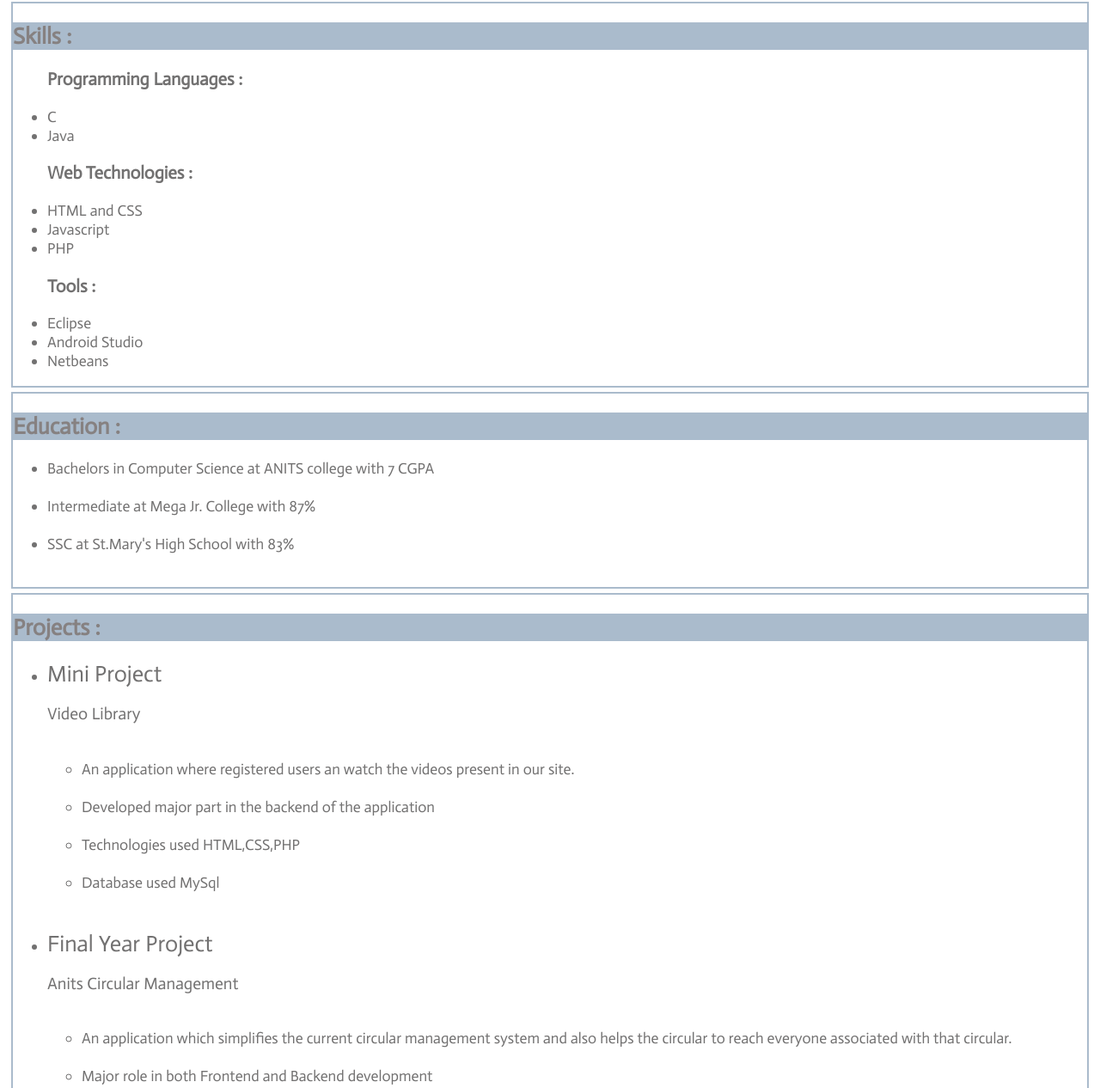
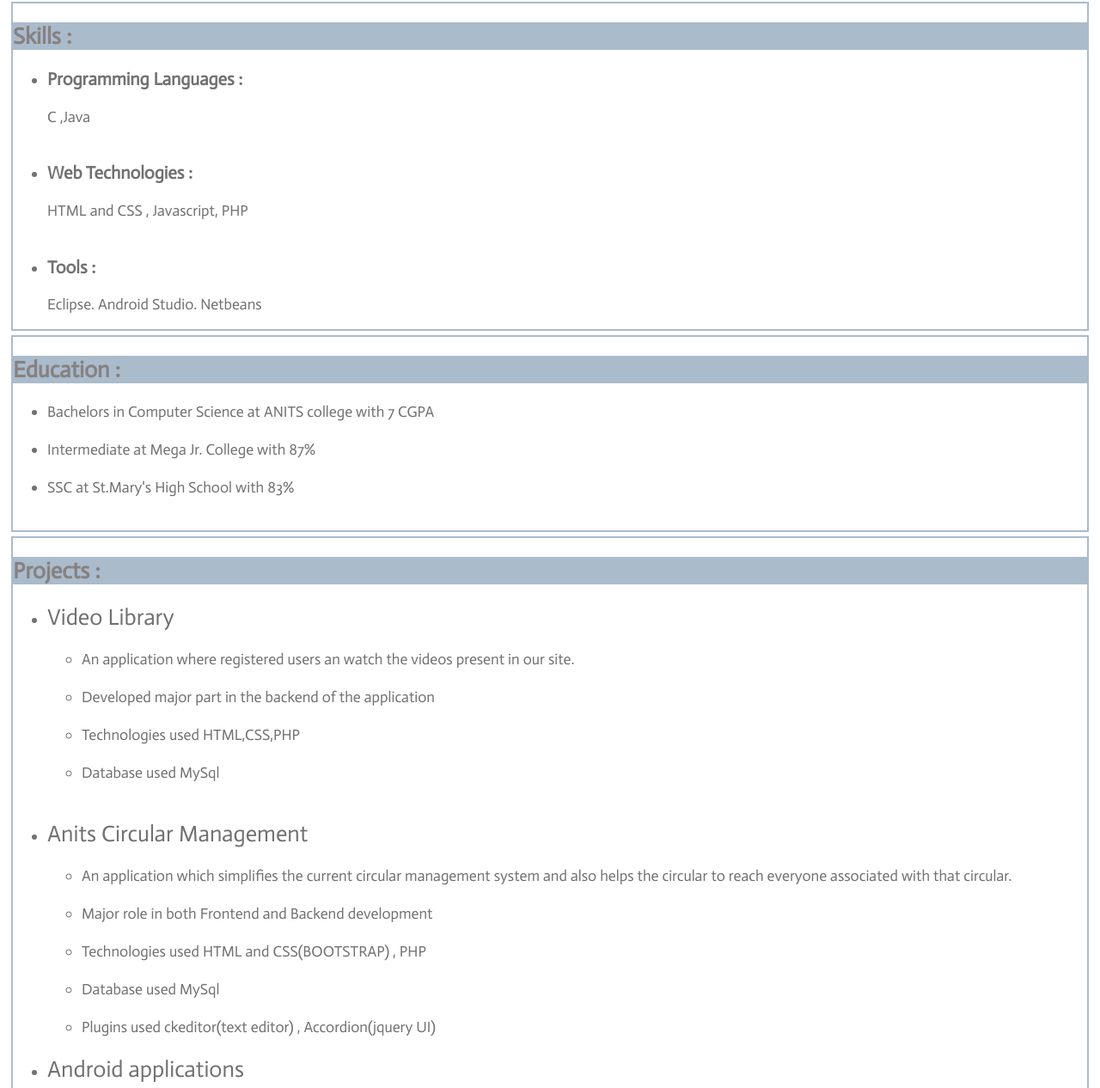
Before and after one commit to avinashn/avinashn.github.io, a plain HTML site: page index.html in a window 1280 px wide. Shown: the part 323-1589 px from the top of the page at 86% size. Drawn offline with Linux system fonts and the light colour scheme.

Commit message:
Update index.html

```diff
--- a/index.html
+++ b/index.html
@@ -21,17 +21,16 @@
 		<section id ="skills">
 			<h1>Skills :</h1>
 			<ul>
-				<h3>Programming Languages :</h3>
-				<li> C </li>
-				<li> Java </li>
-				<h3>Web Technologies :</h3>
-				<li>HTML and CSS</li>
-				<li>Javascript</li>
-				<li>PHP</li>
-				<h3> Tools : </h3>
-				<li>Eclipse</li>
-				<li>Android Studio</li>
-				<li>Netbeans</li>
+				<li><h3>Programming Languages :</h3>
+				 C ,Java</li><br>
+				<li><h3>Web Technologies :</h3>
+				HTML and CSS ,
+				Javascript,
+				PHP</li><br>
+				<li><h3> Tools : </h3>
+				Eclipse.
+				Android Studio.
+				Netbeans</li>
 			</ul>
 		</section>
 		<section id ="education">
@@ -45,17 +44,17 @@
 		<section id ="projects">
 			<h1>Projects :</h1>
 			<ul>
-				<li><span id="proj-sub">Mini Project</span><br>
-					<p style="font-size:110%";>Video Library</p><br><ul>
+				<li><span id="proj-sub">Video Library</span><br>
+					<br><ul>
 					<li>
 					An application where registered users an watch the videos present in our site. </li><br>
 					<li> Developed major part in the backend of the application </li><br>
 					<li> Technologies used HTML,CSS,PHP </li><br>
 					<li>Database used MySql</li></ul>
 				</li><br><br>
-				<li><span id="proj-sub">Final Year Project</span>
+				<li><span id="proj-sub">Anits Circular Management</span>
 					<br>
-					<p style="font-size:110%";>Anits Circular Management</p><br>
+					<br>
 					<ul>
 					<li>An application which simplifies the current circular management system and also helps the circular to reach everyone associated with that circular.</li><br>
 					<li>Major role in both Frontend and Backend development</li><br>
@@ -63,9 +62,9 @@
 					<li>Database used MySql</li><br>
 					<li>Plugins used ckeditor(text editor) , Accordion(jquery UI)</li></ul><br>
 				</li>
-				<li><span id="proj-sub">Personal Projects</span>
+				<li><span id="proj-sub">Android applications</span>
 					<br>
-					<p>Developed some Android applications</p><br>
+					<br>
 					<ul>
 						<li><p style="font-size:125%";>Unit Converter</p>
 						<p>It has 9 different type of basic conversions which are used regularly. It includes conversions between different units of Area, Digital Storage, Fuel Consumption,Length, Mass, Speed,Temperature , Time and Volume.</p>
@@ -85,18 +84,11 @@
 					</ul>
 
 				</li><br>
-				<li><span id="proj-sub">Working Projects</span><br><br><ul>
-					<li>Working on User Interface(UI) improvement </li><br>
-					<li>Developing a Website which consists of various programs on C ,C++ , Java ,Android , and some tutorials on web technologies. <br>Currently i made a blog on it. Check it <a href="http://codingcorner999.blogspot.in/" target="_blank">here</a></li></ul>
-				</li><br>
-				<li><span id="proj-sub">Future Projects</span><br><br>
-					<ul>
-						<li>Looking Forward to take my initial step in ios development</li><br>
-						<li>To develop games for mobile and pc</li>
-					</ul>
-				</li>
+				<br>
+
 			</ul>
+			<p style="text-align:center;color:#727171;">Check my blog on programming  <a href="http://codingcorner999.blogspot.in/" target="_blank">here</a></p>
+		</section>
 
-		</section>
 	</body>
 </html>
```
